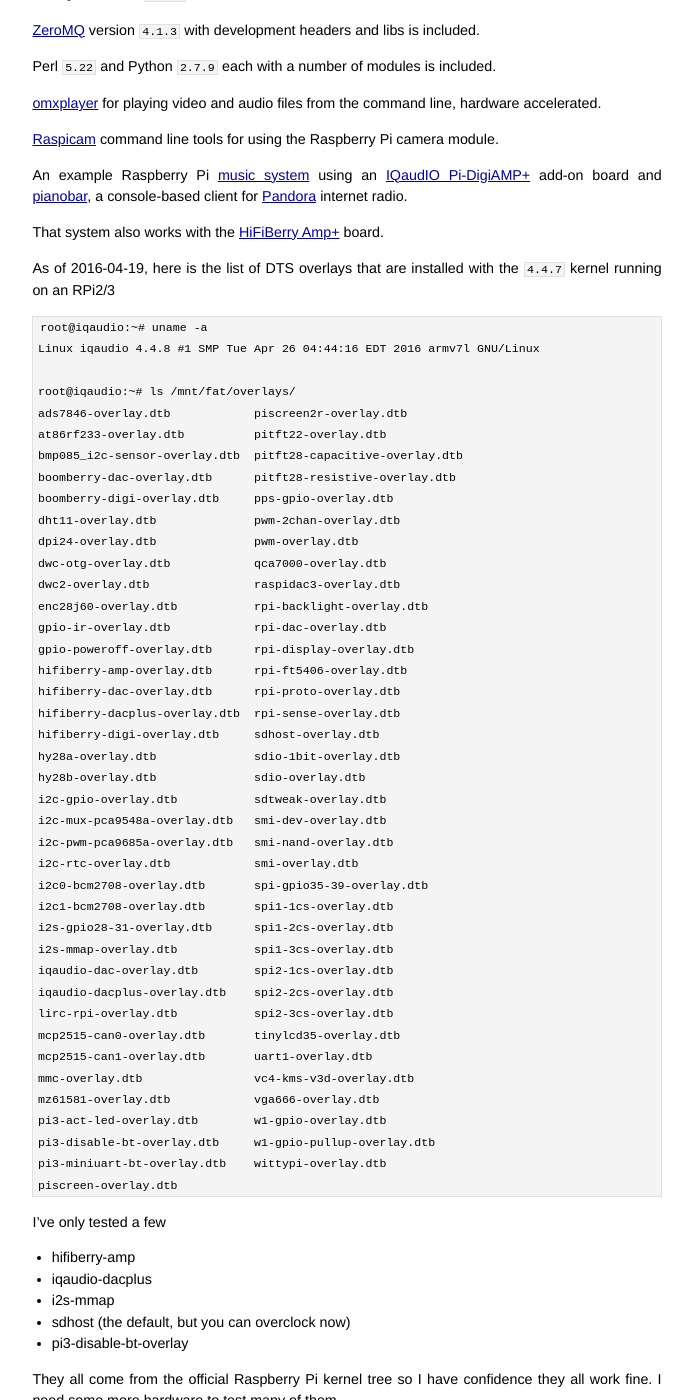
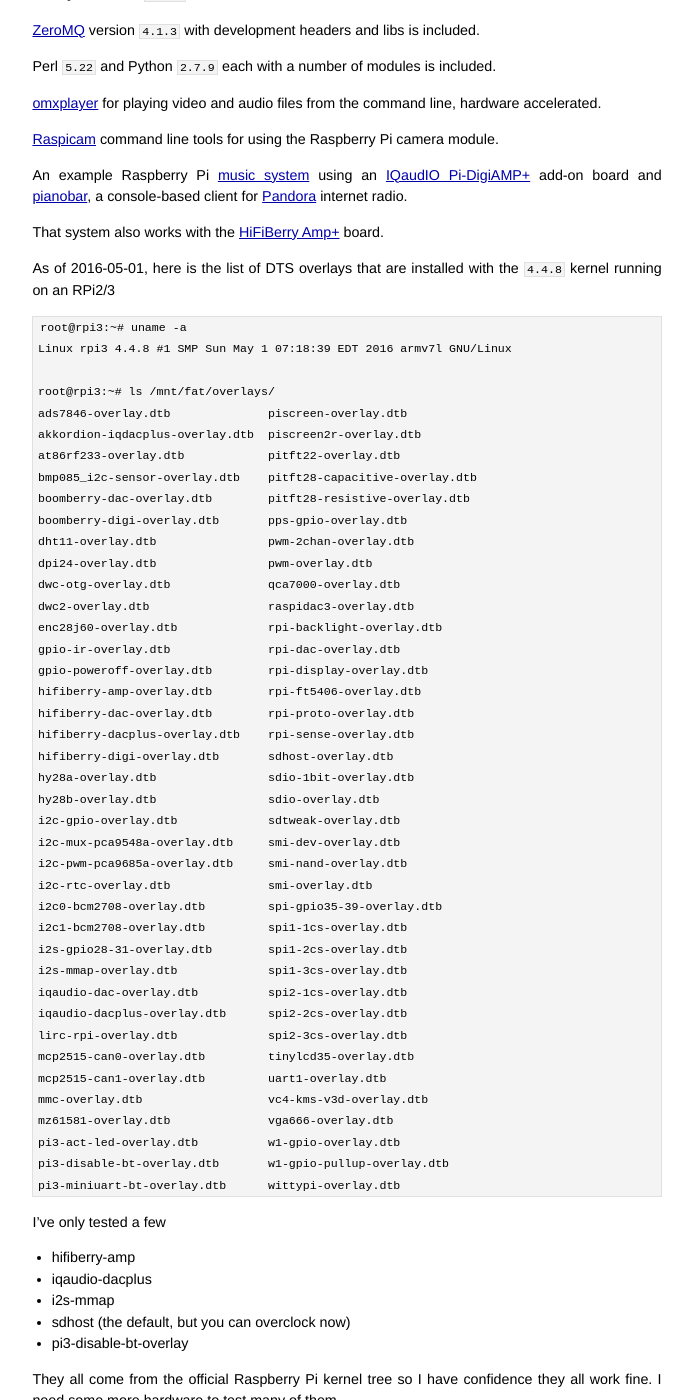
Before and after one commit to jumpnow/jumpnowtek-site, a Jekyll site: the page built from _posts/2015-12-04-Raspberry-Pi-Systems-with-Yocto.md, in a window 1280 px wide and 1400 px high, scrolled down 1490 px. Shown: the whole window, without its empty margins (293-986 px from the left). Built offline with Jekyll 4.4.1, drawn with Linux system fonts in a browser that asks for light colours; some of the changed text lies outside the part shown.

Commit message:
Updates to rpi doc

```diff
--- a/_posts/2015-12-04-Raspberry-Pi-Systems-with-Yocto.md
+++ b/_posts/2015-12-04-Raspberry-Pi-Systems-with-Yocto.md
@@ -2,7 +2,7 @@
 layout: post
 title: Building Raspberry Pi Systems with Yocto
 description: "Building customized systems for the Raspberry Pi using tools from the Yocto Project"
-date: 2016-04-26 05:35:00
+date: 2016-05-01 09:15:00
 categories: rpi
 tags: [linux, rpi, yocto, rpi2, rpi3, rpi zero, rpi compute]
 ---
@@ -70,49 +70,49 @@
 
 That system also works with the [HiFiBerry Amp+][hifiberry-amp] board.
 
-As of 2016-04-19, here is the list of DTS overlays that are installed with the `4.4.7` kernel running on an RPi2/3
+As of 2016-05-01, here is the list of DTS overlays that are installed with the `4.4.8` kernel running on an RPi2/3
 
-    root@iqaudio:~# uname -a
-    Linux iqaudio 4.4.8 #1 SMP Tue Apr 26 04:44:16 EDT 2016 armv7l GNU/Linux
+    root@rpi3:~# uname -a
+    Linux rpi3 4.4.8 #1 SMP Sun May 1 07:18:39 EDT 2016 armv7l GNU/Linux
 
-    root@iqaudio:~# ls /mnt/fat/overlays/
-    ads7846-overlay.dtb            piscreen2r-overlay.dtb
-    at86rf233-overlay.dtb          pitft22-overlay.dtb
-    bmp085_i2c-sensor-overlay.dtb  pitft28-capacitive-overlay.dtb
-    boomberry-dac-overlay.dtb      pitft28-resistive-overlay.dtb
-    boomberry-digi-overlay.dtb     pps-gpio-overlay.dtb
-    dht11-overlay.dtb              pwm-2chan-overlay.dtb
-    dpi24-overlay.dtb              pwm-overlay.dtb
-    dwc-otg-overlay.dtb            qca7000-overlay.dtb
-    dwc2-overlay.dtb               raspidac3-overlay.dtb
-    enc28j60-overlay.dtb           rpi-backlight-overlay.dtb
-    gpio-ir-overlay.dtb            rpi-dac-overlay.dtb
-    gpio-poweroff-overlay.dtb      rpi-display-overlay.dtb
-    hifiberry-amp-overlay.dtb      rpi-ft5406-overlay.dtb
-    hifiberry-dac-overlay.dtb      rpi-proto-overlay.dtb
-    hifiberry-dacplus-overlay.dtb  rpi-sense-overlay.dtb
-    hifiberry-digi-overlay.dtb     sdhost-overlay.dtb
-    hy28a-overlay.dtb              sdio-1bit-overlay.dtb
-    hy28b-overlay.dtb              sdio-overlay.dtb
-    i2c-gpio-overlay.dtb           sdtweak-overlay.dtb
-    i2c-mux-pca9548a-overlay.dtb   smi-dev-overlay.dtb
-    i2c-pwm-pca9685a-overlay.dtb   smi-nand-overlay.dtb
-    i2c-rtc-overlay.dtb            smi-overlay.dtb
-    i2c0-bcm2708-overlay.dtb       spi-gpio35-39-overlay.dtb
-    i2c1-bcm2708-overlay.dtb       spi1-1cs-overlay.dtb
-    i2s-gpio28-31-overlay.dtb      spi1-2cs-overlay.dtb
-    i2s-mmap-overlay.dtb           spi1-3cs-overlay.dtb
-    iqaudio-dac-overlay.dtb        spi2-1cs-overlay.dtb
-    iqaudio-dacplus-overlay.dtb    spi2-2cs-overlay.dtb
-    lirc-rpi-overlay.dtb           spi2-3cs-overlay.dtb
-    mcp2515-can0-overlay.dtb       tinylcd35-overlay.dtb
-    mcp2515-can1-overlay.dtb       uart1-overlay.dtb
-    mmc-overlay.dtb                vc4-kms-v3d-overlay.dtb
-    mz61581-overlay.dtb            vga666-overlay.dtb
-    pi3-act-led-overlay.dtb        w1-gpio-overlay.dtb
-    pi3-disable-bt-overlay.dtb     w1-gpio-pullup-overlay.dtb
-    pi3-miniuart-bt-overlay.dtb    wittypi-overlay.dtb
-    piscreen-overlay.dtb
+    root@rpi3:~# ls /mnt/fat/overlays/
+    ads7846-overlay.dtb              piscreen-overlay.dtb
+    akkordion-iqdacplus-overlay.dtb  piscreen2r-overlay.dtb
+    at86rf233-overlay.dtb            pitft22-overlay.dtb
+    bmp085_i2c-sensor-overlay.dtb    pitft28-capacitive-overlay.dtb
+    boomberry-dac-overlay.dtb        pitft28-resistive-overlay.dtb
+    boomberry-digi-overlay.dtb       pps-gpio-overlay.dtb
+    dht11-overlay.dtb                pwm-2chan-overlay.dtb
+    dpi24-overlay.dtb                pwm-overlay.dtb
+    dwc-otg-overlay.dtb              qca7000-overlay.dtb
+    dwc2-overlay.dtb                 raspidac3-overlay.dtb
+    enc28j60-overlay.dtb             rpi-backlight-overlay.dtb
+    gpio-ir-overlay.dtb              rpi-dac-overlay.dtb
+    gpio-poweroff-overlay.dtb        rpi-display-overlay.dtb
+    hifiberry-amp-overlay.dtb        rpi-ft5406-overlay.dtb
+    hifiberry-dac-overlay.dtb        rpi-proto-overlay.dtb
+    hifiberry-dacplus-overlay.dtb    rpi-sense-overlay.dtb
+    hifiberry-digi-overlay.dtb       sdhost-overlay.dtb
+    hy28a-overlay.dtb                sdio-1bit-overlay.dtb
+    hy28b-overlay.dtb                sdio-overlay.dtb
+    i2c-gpio-overlay.dtb             sdtweak-overlay.dtb
+    i2c-mux-pca9548a-overlay.dtb     smi-dev-overlay.dtb
+    i2c-pwm-pca9685a-overlay.dtb     smi-nand-overlay.dtb
+    i2c-rtc-overlay.dtb              smi-overlay.dtb
+    i2c0-bcm2708-overlay.dtb         spi-gpio35-39-overlay.dtb
+    i2c1-bcm2708-overlay.dtb         spi1-1cs-overlay.dtb
+    i2s-gpio28-31-overlay.dtb        spi1-2cs-overlay.dtb
+    i2s-mmap-overlay.dtb             spi1-3cs-overlay.dtb
+    iqaudio-dac-overlay.dtb          spi2-1cs-overlay.dtb
+    iqaudio-dacplus-overlay.dtb      spi2-2cs-overlay.dtb
+    lirc-rpi-overlay.dtb             spi2-3cs-overlay.dtb
+    mcp2515-can0-overlay.dtb         tinylcd35-overlay.dtb
+    mcp2515-can1-overlay.dtb         uart1-overlay.dtb
+    mmc-overlay.dtb                  vc4-kms-v3d-overlay.dtb
+    mz61581-overlay.dtb              vga666-overlay.dtb
+    pi3-act-led-overlay.dtb          w1-gpio-overlay.dtb
+    pi3-disable-bt-overlay.dtb       w1-gpio-pullup-overlay.dtb
+    pi3-miniuart-bt-overlay.dtb      wittypi-overlay.dtb
 
 
 I've only tested a few
```
Also changed, not shown: other parts of _posts/2015-12-04-Raspberry-Pi-Systems-with-Yocto.md (+9 -0 lines).
